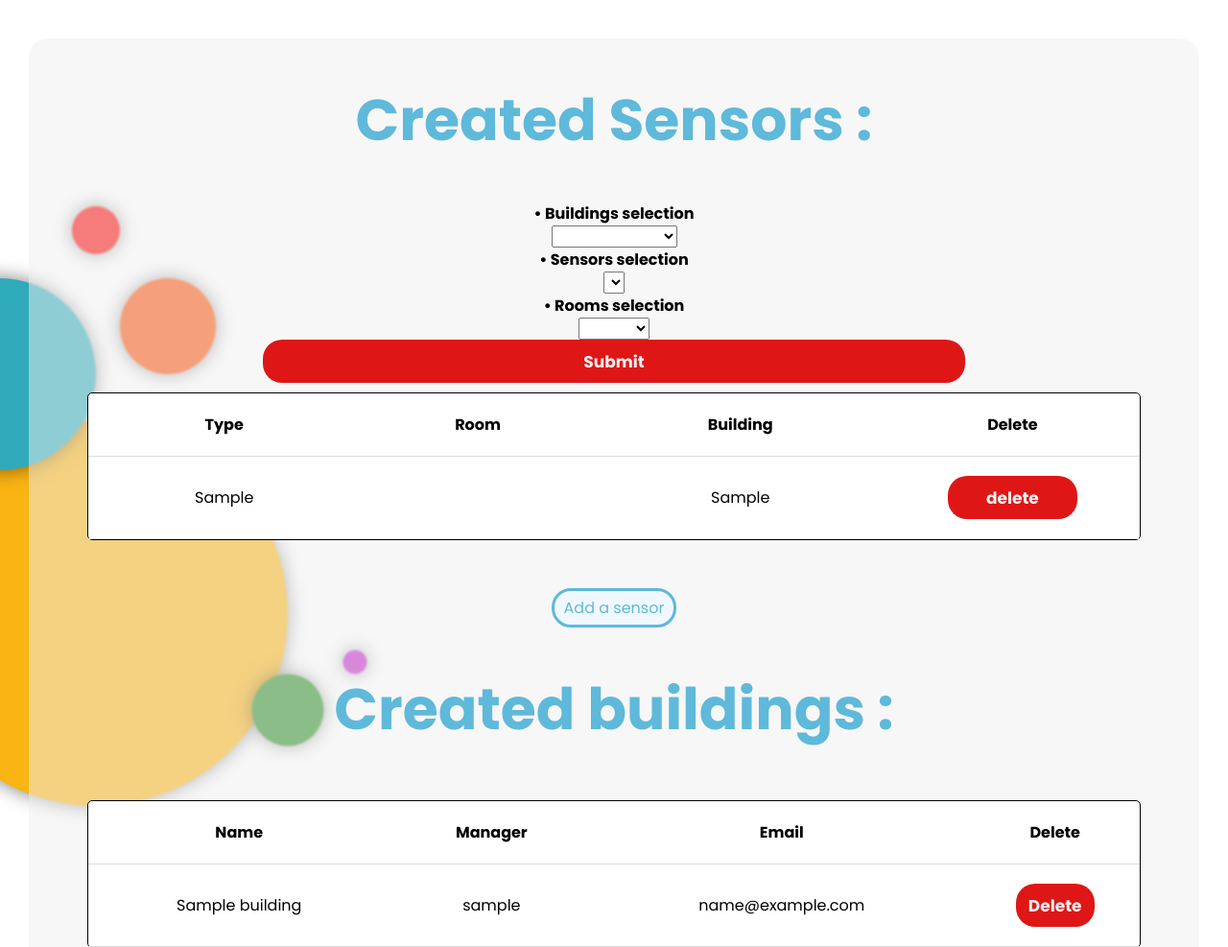
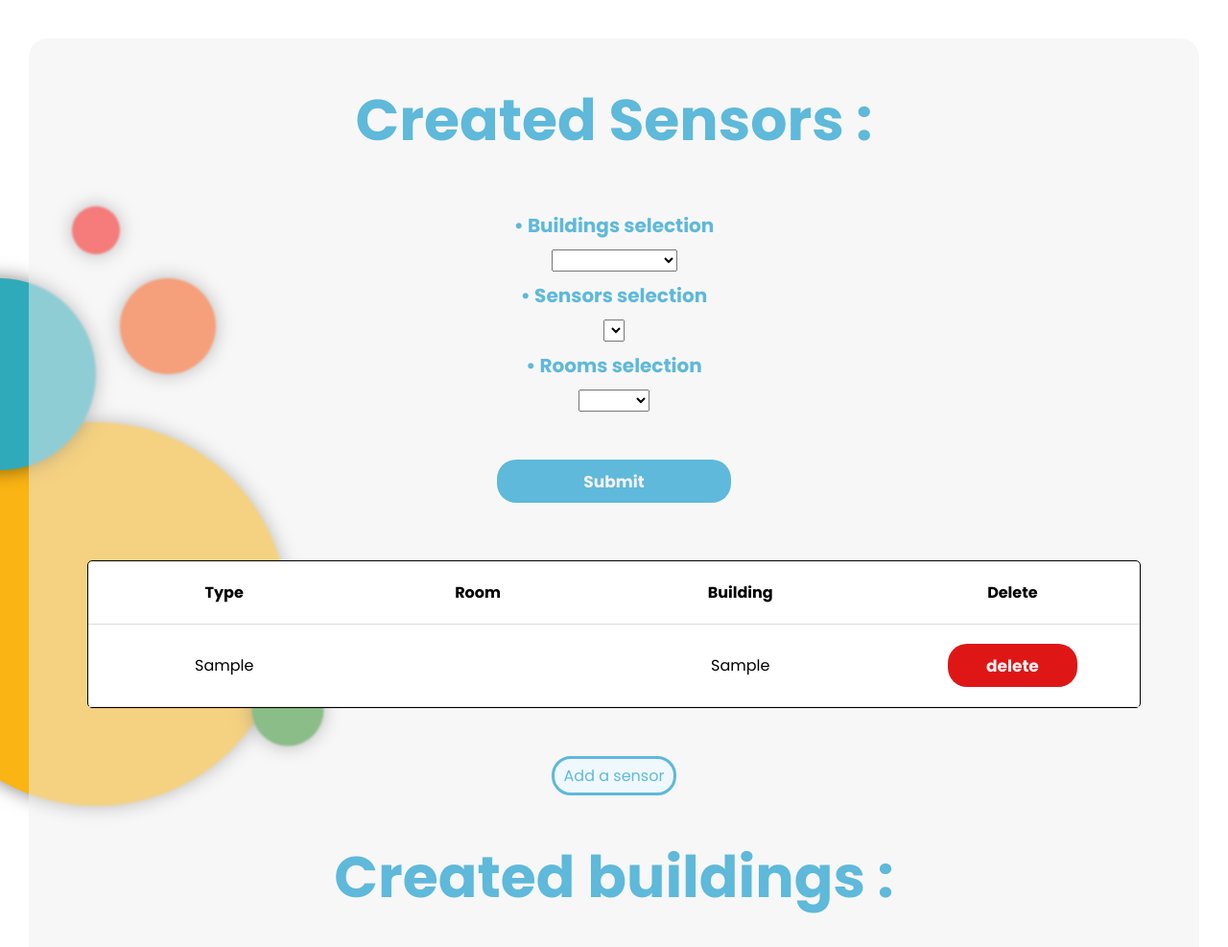
Before and after one commit to Hugo0707/SAe23, a PHP site: page /admin.php in a window 1280 px wide. Shown: the part 60-1047 px from the top of the page at 96% size. Run offline with PHP 8.4, Linux system fonts and the light colour scheme; the visitor is signed in with stand-in values (Sample User, id 1); tables that the repository leaves empty or names only in its code hold one stand-in row (values such as "Sample post"); lists and menus that the app fills with data are empty.

Commit message:
Ajout du css pour la partie filtre d'admin

```diff
--- a/public_html/Style/style.css
+++ b/public_html/Style/style.css
@@ -583,6 +583,16 @@ footer ul li a {
     color: rgb(94, 185, 218);
     margin: 40px;
 }
+.mainAdmin h4 {
+    font-size: 20px;
+    color: rgb(94, 185, 218);
+    margin: 10px;
+}
+.mainAdmin #submit {
+    margin: 50px;
+    width: 20%;
+    background-color: rgb(94, 185, 218);
+}
 .mainAdmin table {
     width: 90%;
     margin: 10px;
--- a/public_html/admin.php
+++ b/public_html/admin.php
@@ -133,7 +133,7 @@
                     echo "<option value='" . $rooms[$i]['Room'] . "'>" . $rooms[$i]['Room'] . "</option>";
                  }
                 echo "</select>
-                <input type='submit' value='Submit'>
+                <input id='submit' type='submit' value='Submit'>
                 </form>
                 <tr>
                     <th> Type</th>
--- a/public_html/config/config.php
+++ b/public_html/config/config.php
@@ -3,7 +3,7 @@
     //DB identifiers
     $dbHost = "localhost";
     $dbUser = "c1998364c";
-    $dbPass = 'SndRshfoK6g&t4FqXAfK6rgKr@N#KE6iRQ?YsE$n';       //Enter user password, if no password for user leave blank
+    $dbPass = 'sae23';       //Enter user password, if no password for user leave blank
     $dbName = "sae23";      //Name of the database to be used
 
     //Rooms in the iut buildings
```
